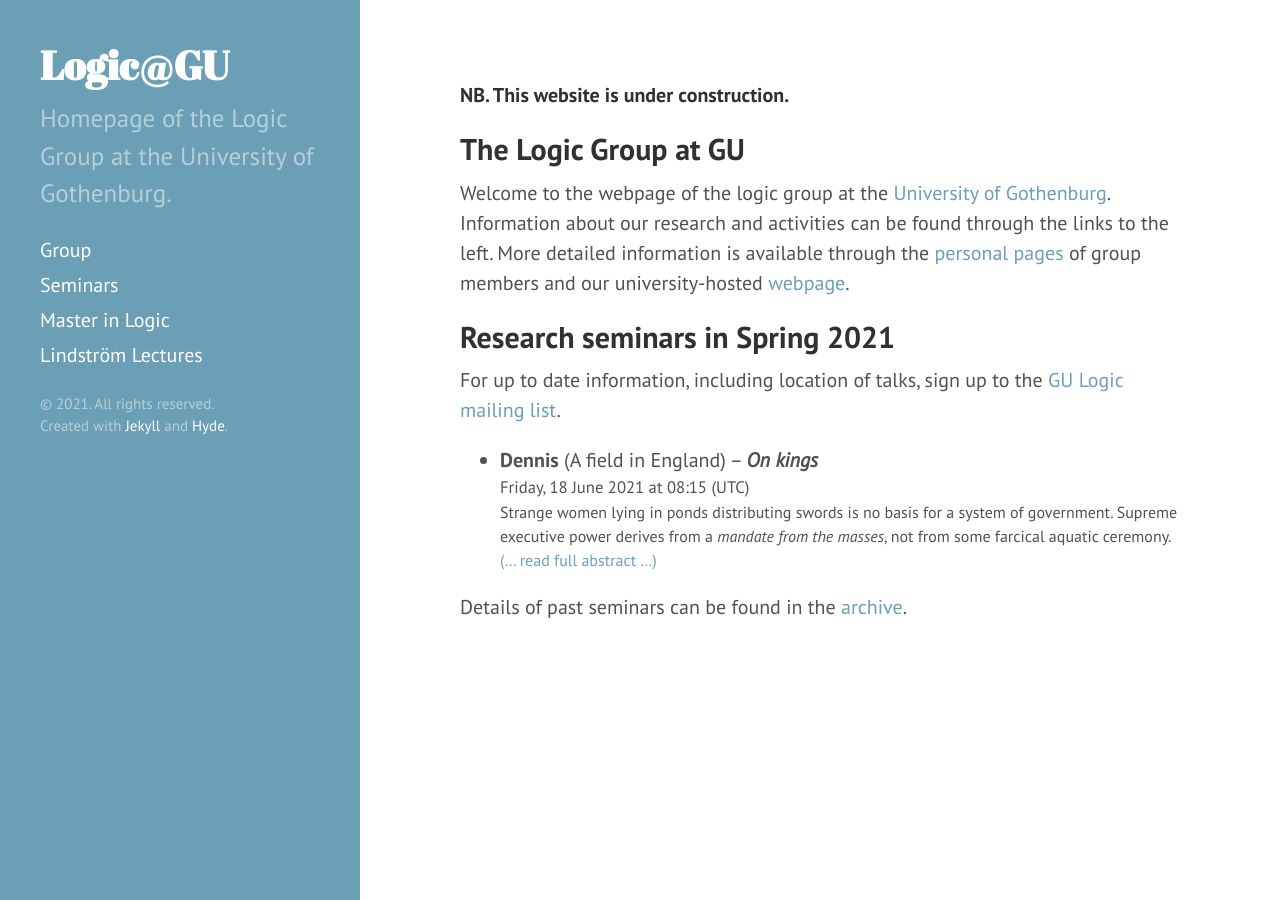
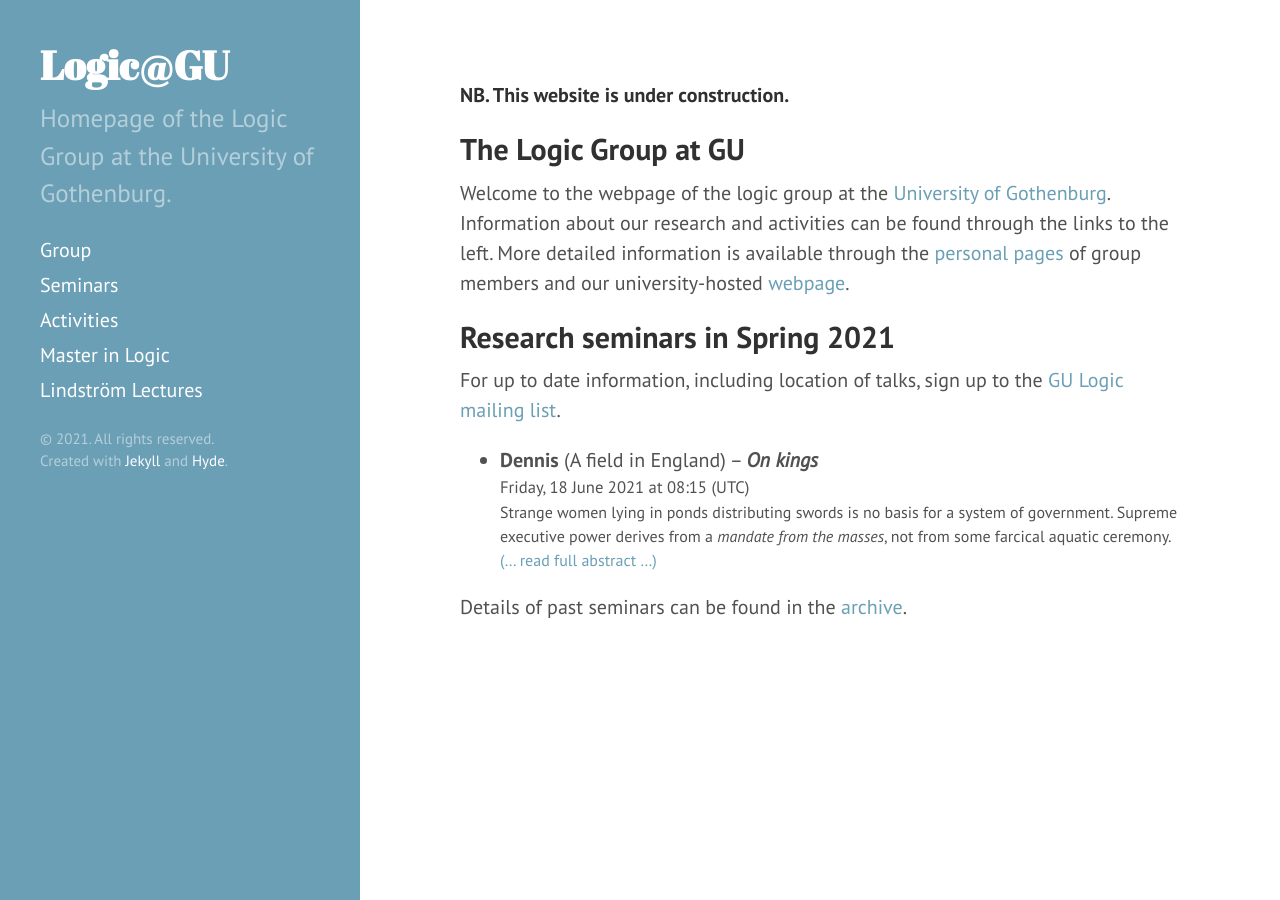
Before and after one commit to greleigh/Logic-GU, a Jekyll site: the page built from index.md, in a window 1280 px wide. Built offline with Jekyll 4.4.1, drawn with Linux system fonts in a browser that asks for light colours.

Commit message:
Update navigation.yml

```diff
--- a/_data/navigation.yml
+++ b/_data/navigation.yml
@@ -4,6 +4,8 @@
   link: about
 - name: Seminars
   link: seminars
+- name: Activities
+  link: activities
 - name: Master in Logic
   link: MiL
 - name: Lindström Lectures
```
